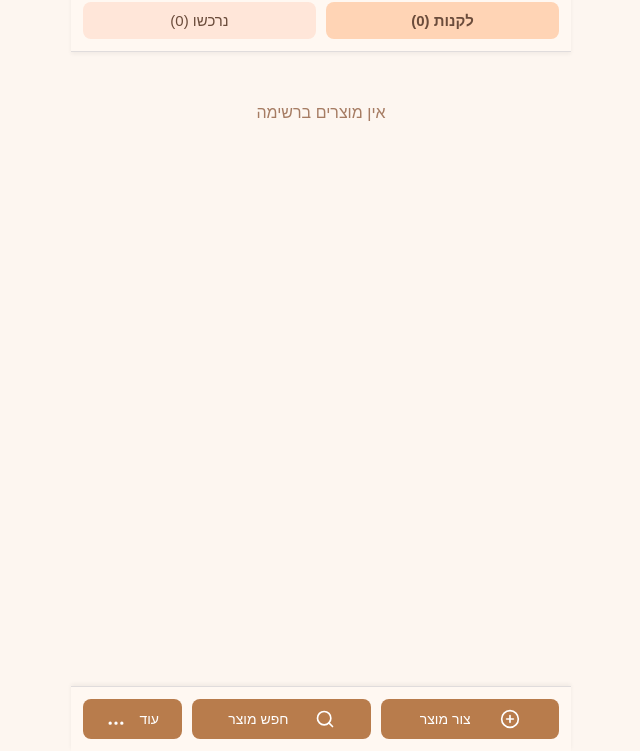
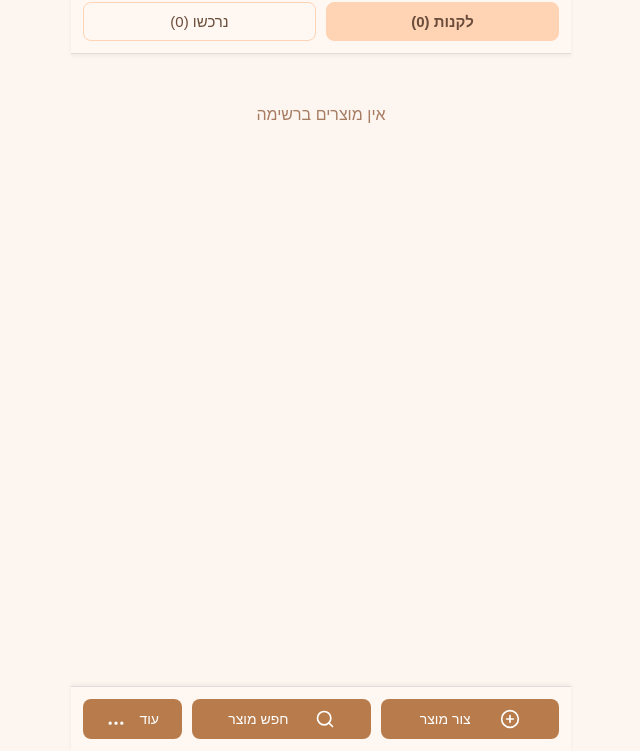
Before and after one commit to menigit/grocery-list, a plain HTML site: page index.html in a window 1280 px wide. Shown: the part 49-800 px from the top of the page, without its empty margins (319-959 px from the left). Drawn offline with Linux system fonts and the light colour scheme.

Commit message:
Cosmetics

```diff
--- a/index.html
+++ b/index.html
@@ -10,7 +10,10 @@
     <!-- #####################################   Style   ##################################### -->
     <!-- ##################################################################################### -->
     <style>
-        * { margin:0; padding:0; box-sizing:border-box; }
+        * {
+            margin:0; padding:0; box-sizing:border-box;
+            -webkit-tap-highlight-color: transparent;
+        }
 
         body {
             font-family: -apple-system, BlinkMacSystemFont, "Segoe UI", Arial, sans-serif;
@@ -44,8 +47,9 @@
         .tab-btn {
             flex:1;
             padding:10px;
-            background: #ffe6d9;
-            border: none;
+            background: #fff8f2;
+            border-radius: 8px;
+            border: 1px solid #ffd4b5;
             border-radius: 8px;
             cursor: pointer;
             font-size: 15px;
```
Also changed, not shown: voucher.html (+5 -3 lines).
